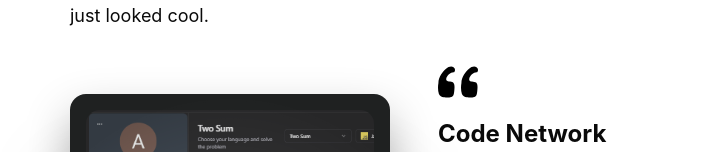
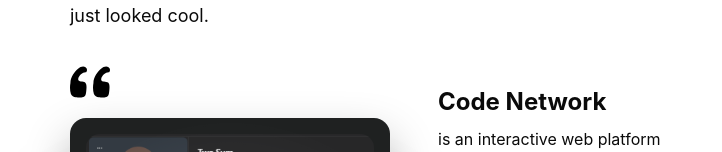
Before and after one commit to areyyynitin/nitin-portfolio, a Next.js app: page / in a window 1280 px wide. Shown: the part 490-642 px from the top of the page, without its empty margins (258-980 px from the left). Built offline with nearby package versions, Linux system fonts and the light colour scheme.

Commit message:
add Nitin's resume PDF and update iframe source; enhance project section with quotation marks image

```diff
--- a/src/app/resume/page.tsx
+++ b/src/app/resume/page.tsx
@@ -6,7 +6,7 @@
         <div className="w-full h-screen bg-gray-100 flex flex-col items-center justify-center">
 
       <iframe
-        src="/resume.pdf"
+        src="/Nitin_resume.pdf"
         className="w-[100%] h-[100%] "
         title="Nitin-Prajapat"
       ></iframe>
--- a/src/components/mypages/Experience.tsx
+++ b/src/components/mypages/Experience.tsx
@@ -50,9 +50,9 @@
                         target="_blank"
                         rel="noopener noreferrer"
                         href="https://www.optiminastic.com"
-                        className="underline ml-0 sm:ml-2 flex flex-row items-center gap-1"
+                        className="underline ml-0 sm:ml-2 flex flex-row items-center gap-1 hover:text-blue-500"
                       >
-                        <TrendingUp className="h-4 w-4" /> optiminastic.com
+                        <TrendingUp className="h-4 w-4 " /> optiminastic.com
                       </Link>
                     </div>
                   </div>
--- a/src/components/mypages/Projects.tsx
+++ b/src/components/mypages/Projects.tsx
@@ -17,6 +17,13 @@
         {/* First Project */}
         <div className='flex flex-col lg:flex-row items-center gap-8 lg:gap-12'>
           <div className='w-full max-w-sm lg:w-80 flex-shrink-0'>
+             <Image
+              src="/svg/quotation-marks.svg"
+              alt="Quote"
+              height={40}
+              width={40}
+              className='mb-4'
+            />
             <CometCard>
               <Link
                 target="_blank"
@@ -44,13 +51,7 @@
           </div>
 
           <div className="flex-1 flex flex-col justify-center">
-            <Image
-              src="/svg/quotation-marks.svg"
-              alt="Quote"
-              height={40}
-              width={40}
-              className='mb-4'
-            />
+
             <p className='text-sm md:text-base leading-relaxed'>
               <span className='font-bold text-xl md:text-2xl  block mb-2'>
                 Code Network
```
Also changed, not shown: 2 other files (tests, documents, lock files or other folders).
